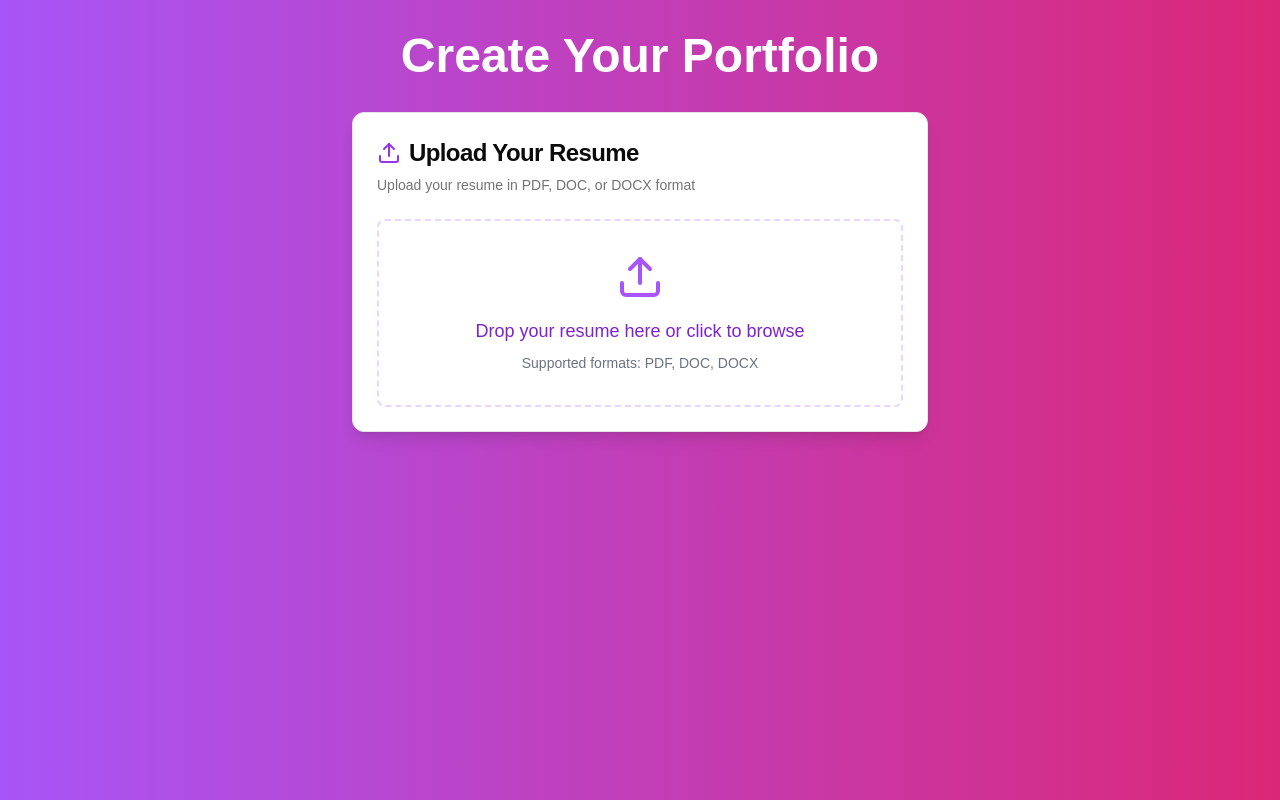
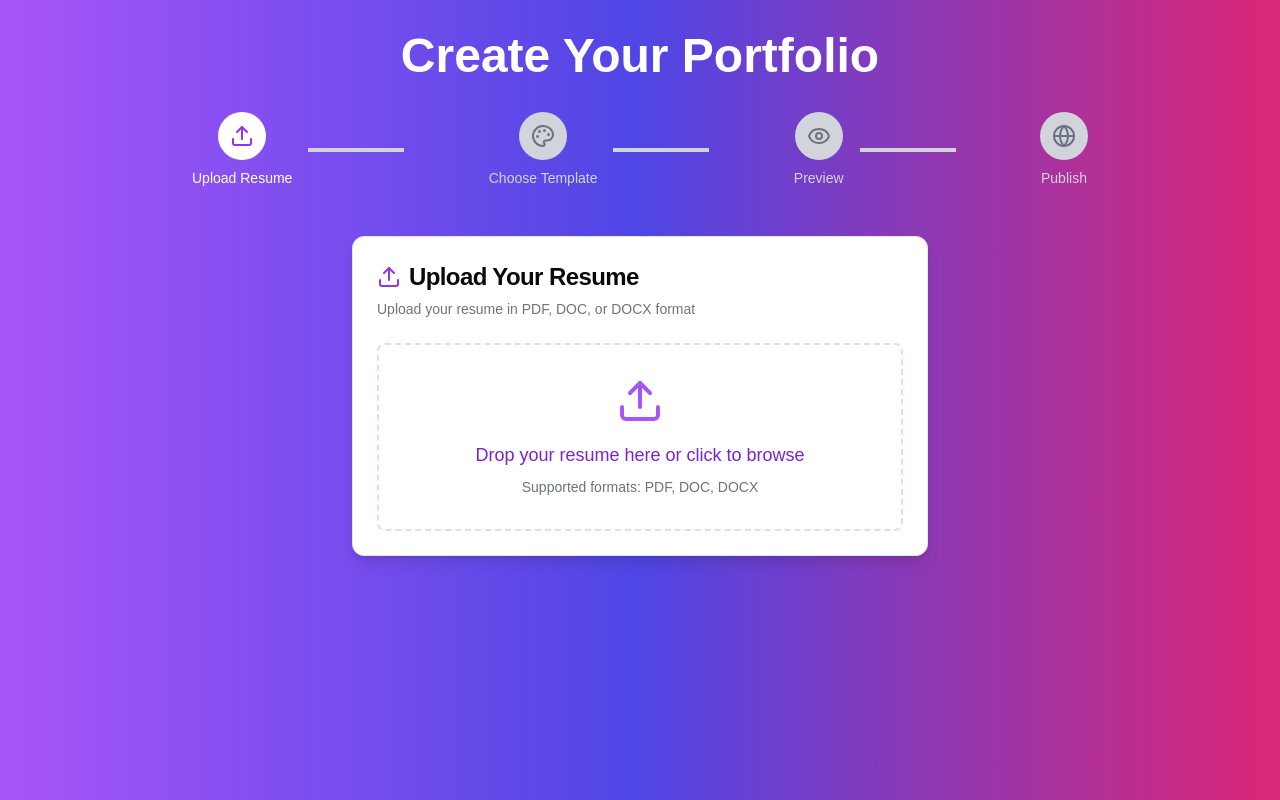
Before and after one commit to hari-shreehari/GeekFolio, a Next.js app: page /uploads in a window 1280 px wide. Built offline with nearby package versions, Linux system fonts and the light colour scheme.

Commit message:
[FIX] Merge Conflict

```diff
--- a/app/uploads/page.tsx
+++ b/app/uploads/page.tsx
@@ -1,6 +1,4 @@
-// Upload.tsx
-'use client'
-
+"use client"
 import { useState } from "react";
 import { useRouter } from "next/navigation";
 import { RefreshCw, Upload as UploadIcon, Palette, Globe, Eye, ArrowLeft, ArrowRight, Check } from 'lucide-react';
@@ -11,7 +9,6 @@ import { BusinessPortfolioComponent as Template1 } from "@/components/Site/Busin
 import { ComprehensiveDataAnalystPortfolio as Template2 } from "@/components/Site/SimpleDataAnalystPortfolio";
 import { TechInnovatorPortfolioComponent as Template3 } from "@/components/Site/TechInnovatorPortfolio";
 import { ResumeData } from "@/utils/types";
-
 const steps = [
   { number: 1, title: "Upload Resume", icon: UploadIcon },
   { number: 2, title: "Choose Template", icon: Palette },
@@ -21,28 +18,19 @@ const steps = [
 
 export default function Upload() {
   const [currentStep, setCurrentStep] = useState(1);
+  const [resumeData, setResumeData] = useState<any>(null);
   const [username, setUsername] = useState('');
   const [selectedTemplate, setSelectedTemplate] = useState<string | null>(null);
   const [file, setFile] = useState<File | null>(null);
   const [aiLoading, setAiLoading] = useState(false);
   const [error, setError] = useState<string | null>(null);
   const [isPreviewMode, setIsPreviewMode] = useState(false);
-  const [resumeData, setResumeData] = useState<ResumeData>({
-    personal_information: [],
-    education: [],
-    experience: [],
-    projects: [],
-    certifications: [],
-    skills: { technical_skills: [], soft_skills: [] },
-    achievements: { awards_honors: [], scholarships: [], competitions: [] },
-    extracurricular_activities: { clubs_organizations: [], volunteer_work: [], leadership_roles: [] },
-    languages: [],
-  });
   const router = useRouter();
 
   const handleFileChange = async (event: React.ChangeEvent<HTMLInputElement>) => {
     const selectedFile = event.target.files?.[0];
     if (!selectedFile) return;
+
     setFile(selectedFile);
     await handleProcessCompletion(selectedFile);
   };
@@ -59,11 +47,69 @@ export default function Upload() {
         method: 'POST',
         body: formData,
       });
+
       if (!response.ok) {
         throw new Error('Failed to process resume');
       }
+
       const parsedData = await response.json();
       const formattedData: ResumeData = JSON.parse(parsedData.structured_json);
+
+      // Personal Information
+      console.log('Formatted Data:', formattedData);
+      const personalInformation = formattedData.personal_information[0];
+      const name = personalInformation.name[0];
+      const phoneNumber = personalInformation.contact_information[0].phone_number[0];
+      const email = personalInformation.contact_information[0].email[0];
+      const githubProfile = personalInformation.github_profile[0];
+      const professionalSummary = personalInformation.objective_summary[0].professional_summary[0];
+
+      console.log('Name:', name);
+      console.log('Phone Number:', phoneNumber);
+      console.log('Email:', email);
+      console.log('GitHub Profile:', githubProfile);
+      console.log('Professional Summary:', professionalSummary);
+
+      // Education
+      const education = formattedData.education;
+      console.log('Education:', education);
+
+      // Experience
+      const experience = formattedData.experience;
+      console.log('Experience:', experience);
+
+      // Projects
+      const projects = formattedData.projects;
+      console.log('Projects:', projects);
+
+      // Certifications
+      const certifications = formattedData.certifications;
+      console.log('Certifications:', certifications);
+
+      // Skills
+      const skills = formattedData.skills;
+      console.log('Technical Skills:', skills.technical_skills);
+      console.log('Soft Skills:', skills.soft_skills);
+
+      // Achievements
+      const achievements = formattedData.achievements;
+      console.log('Awards & Honors:', achievements.awards_honors);
+      console.log('Scholarships:', achievements.scholarships);
+      console.log('Competitions:', achievements.competitions);
+
+      // Extracurricular Activities
+      const extracurricularActivities = formattedData.extracurricular_activities;
+      console.log('Clubs & Organizations:', extracurricularActivities.clubs_organizations);
+      console.log('Volunteer Work:', extracurricularActivities.volunteer_work);
+      console.log('Leadership Roles:', extracurricularActivities.leadership_roles);
+
+      // Languages
+      const languages = formattedData.languages;
+      languages.forEach((language, index) => {
+        console.log(`Language ${index + 1} Proficiency:`, language.language_proficiency);
+        console.log(`Language ${index + 1} Level:`, language.level_of_proficiency);
+      });
+
       setResumeData(formattedData);
       setCurrentStep(2);
     } catch (err) {
@@ -75,6 +121,7 @@ export default function Upload() {
 
   const handleTemplateSelection = (templateName: string) => {
     setSelectedTemplate(templateName);
+    console.log(resumeData)
     setCurrentStep(3);
   };
 
@@ -93,20 +140,28 @@ export default function Upload() {
     }
   };
 
-  const handlePreview = () => setIsPreviewMode(true);
+  const handlePreview = () => {
+    setIsPreviewMode(true);
+  };
 
   const handlePublish = async () => {
     if (!username.trim()) {
       setError('Please enter a username');
       return;
     }
+
     if (!resumeData || !selectedTemplate) {
       setError('Missing required data. Please complete all steps.');
       return;
     }
+
     try {
       const portfolioContent = renderTemplate();
-      const dataToStore = { resumeData, template: selectedTemplate, portfolioContent };
+      const dataToStore = {
+        resumeData,
+        template: selectedTemplate,
+        portfolioContent,
+      };
       localStorage.setItem(`portfolio_${username}`, JSON.stringify(dataToStore));
       router.push(`/portfolio/${username}`);
     } catch (err) {
@@ -117,54 +172,149 @@ export default function Upload() {
   const renderStepContent = () => {
     if (isPreviewMode) {
       return (
-        <div className="w-full max-w-6xl bg-white rounded-lg shadow-lg p-8">
-          <div className="flex justify-between items-center mb-8">
-            <h2 className="text-2xl font-bold">Portfolio Preview</h2>
-            <Button onClick={() => setIsPreviewMode(false)} variant="outline" className="hover:bg-purple-50">
-              <ArrowLeft className="w-4 h-4 mr-2" />Back to Edit
-            </Button>
+        <div className="w-full max-w-6xl">
+          <div className="bg-white rounded-lg shadow-lg p-8">
+            <div className="flex justify-between items-center mb-8">
+              <h2 className="text-2xl font-bold">Portfolio Preview</h2>
+              <Button
+                onClick={() => setIsPreviewMode(false)}
+                variant="outline"
+                className="hover:bg-purple-50"
+              >
+                <ArrowLeft className="w-4 h-4 mr-2" />
+                Back to Edit
+              </Button>
+            </div>
+            {renderTemplate()}
           </div>
-          {renderTemplate()}
         </div>
       );
     }
+
     switch (currentStep) {
       case 1:
         return (
-          <Card className="w-full max-w-xl bg-white shadow-lg">
+          <Card className="w-full max-w-xl bg-white shadow-lg hover:shadow-xl transition-shadow duration-300">
             <CardHeader>
-              <CardTitle className="flex items-center text-2xl"><UploadIcon className="mr-2 text-purple-600" />Upload Your Resume</CardTitle>
-              <CardDescription>Upload your resume in PDF, DOC, or DOCX format</CardDescription>
+              <CardTitle className="flex items-center text-2xl">
+                <UploadIcon className="mr-2 text-purple-600" />
+                Upload Your Resume
+              </CardTitle>
+              <CardDescription>
+                Upload your resume in PDF, DOC, or DOCX format
+              </CardDescription>
             </CardHeader>
             <CardContent>
               <div className="border-2 border-dashed border-purple-200 rounded-lg p-8 text-center">
-                <input type="file" id="resume-upload" className="sr-only" onChange={handleFileChange} accept=".pdf,.doc,.docx" />
-                <label htmlFor="resume-upload" className="flex flex-col items-center cursor-pointer">
+                <input
+                  type="file"
+                  id="resume-upload"
+                  className="sr-only"
+                  onChange={handleFileChange}
+                  accept=".pdf,.doc,.docx"
+                />
+                <label
+                  htmlFor="resume-upload"
+                  className="flex flex-col items-center justify-center cursor-pointer"
+                >
                   <UploadIcon className="w-12 h-12 text-purple-500 mb-4" />
-                  <span className="text-lg font-medium text-purple-700">{file ? file.name : "Drop your resume here or click to browse"}</span>
-                  <span className="text-sm text-gray-500 mt-2">Supported formats: PDF, DOC, DOCX</span>
+                  <span className="text-lg font-medium text-purple-700">
+                    {file ? file.name : "Drop your resume here or click to browse"}
+                  </span>
+                  <span className="text-sm text-gray-500 mt-2">
+                    Supported formats: PDF, DOC, DOCX
+                  </span>
                 </label>
               </div>
-              {aiLoading && <div className="mt-6 p-4 bg-purple-50 rounded-lg"><RefreshCw className="h-6 w-6 animate-spin text-purple-600" /><span className="ml-2 font-medium text-purple-700">Processing your resume...</span></div>}
+              {aiLoading && (
+                <div className="flex items-center justify-center mt-6 p-4 bg-purple-50 rounded-lg">
+                  <RefreshCw className="h-6 w-6 animate-spin text-purple-600" />
+                  <span className="ml-2 font-medium text-purple-700">Processing your resume...</span>
+                </div>
+              )}
             </CardContent>
           </Card>
         );
+
       case 2:
-        return <ColorfulTemplateSelection onSelectTemplate={handleTemplateSelection} />;
+        return (
+          <Card className="w-full max-w-4xl bg-white shadow-lg">
+            <CardHeader>
+              <CardTitle className="flex items-center text-2xl">
+                <Palette className="mr-2 text-purple-600" />
+                Choose Your Template
+              </CardTitle>
+              <CardDescription>
+                Select a template that best represents your professional identity
+              </CardDescription>
+            </CardHeader>
+            <CardContent>
+              <ColorfulTemplateSelection onSelectTemplate={handleTemplateSelection} />
+            </CardContent>
+          </Card>
+        );
+
       case 3:
         return (
           <Card className="w-full max-w-xl bg-white shadow-lg">
-            <CardHeader><CardTitle className="flex items-center text-2xl"><Eye className="mr-2 text-purple-600" />Preview Your Portfolio</CardTitle></CardHeader>
-            <CardContent><Button onClick={handlePreview} className="w-full bg-purple-600 hover:bg-purple-700 text-white"><Eye className="w-4 h-4 mr-2" />Preview Portfolio</Button></CardContent>
+            <CardHeader>
+              <CardTitle className="flex items-center text-2xl">
+                <Eye className="mr-2 text-purple-600" />
+                Preview Your Portfolio
+              </CardTitle>
+              <CardDescription>
+                Take a look at how your portfolio will appear
+              </CardDescription>
+            </CardHeader>
+            <CardContent className="space-y-4">
+              <Button
+                onClick={handlePreview}
+                className="w-full bg-purple-600 hover:bg-purple-700 text-white"
+              >
+                <Eye className="w-4 h-4 mr-2" />
+                Preview Portfolio
+              </Button>
+              <Button
+                onClick={() => setCurrentStep(4)}
+                className="w-full bg-green-600 hover:bg-green-700 text-white"
+              >
+                <ArrowRight className="w-4 h-4 mr-2" />
+                Continue to Publish
+              </Button>
+            </CardContent>
           </Card>
         );
+
       case 4:
         return (
           <Card className="w-full max-w-xl bg-white shadow-lg">
-            <CardHeader><CardTitle className="flex items-center text-2xl"><Globe className="mr-2 text-purple-600" />Publish Your Portfolio</CardTitle></CardHeader>
+            <CardHeader>
+              <CardTitle className="flex items-center text-2xl">
+                <Globe className="mr-2 text-purple-600" />
+                Publish Your Portfolio
+              </CardTitle>
+              <CardDescription>
+                Choose your unique username and publish your portfolio
+              </CardDescription>
+            </CardHeader>
             <CardContent className="space-y-4">
-              <input type="text" value={username} onChange={(e) => setUsername(e.target.value)} placeholder="Choose your username" className="w-full px-4 py-2 border rounded-lg" />
-              <Button onClick={handlePublish} className="w-full bg-green-600 hover:bg-green-700 text-white"><Check className="w-4 h-4 mr-2" />Publish Portfolio</Button>
+              <div className="space-y-2">
+                <label className="text-sm font-medium text-gray-700">Username</label>
+                <input
+                  type="text"
+                  value={username}
+                  onChange={(e) => setUsername(e.target.value)}
+                  placeholder="Choose your username"
+                  className="w-full px-4 py-2 border rounded-lg focus:outline-none focus:ring-2 focus:ring-purple-500"
+                />
+              </div>
+              <Button
+                onClick={handlePublish}
+                className="w-full bg-green-600 hover:bg-green-700 text-white"
+              >
+                <Check className="w-4 h-4 mr-2" />
+                Publish Portfolio
+              </Button>
             </CardContent>
           </Card>
         );
@@ -172,11 +322,62 @@ export default function Upload() {
   };
 
   return (
-    <div className="min-h-screen flex flex-col items-center bg-gradient-to-r from-purple-500 to-pink-600 p-8">
-      <h1 className="text-5xl font-extrabold text-white mb-8">Create Your Portfolio</h1>
+    <div className="min-h-screen flex flex-col items-center justify-start bg-gradient-to-r from-purple-500 via-indigo-600 to-pink-600 p-8 transition-all">
+      <h1 className="text-5xl font-extrabold text-white mb-8 text-center">
+        Create Your Portfolio
+      </h1>
+
+      {!isPreviewMode && (
+        <div className="flex justify-center mb-12 w-full max-w-4xl">
+          <div className="flex items-center w-full justify-between">
+            {steps.map((step, index) => (
+              <div key={step.number} className="flex items-center">
+                <div className="flex flex-col items-center">
+                  <div className={`w-12 h-12 rounded-full flex items-center justify-center transition-all duration-300 ${
+                    currentStep >= step.number
+                      ? 'bg-white text-purple-600'
+                      : 'bg-gray-300 text-gray-500'
+                  }`}>
+                    <step.icon className="w-6 h-6" />
+                  </div>
+                  <span className={`mt-2 text-sm font-medium ${
+                    currentStep >= step.number ? 'text-white' : 'text-gray-300'
+                  }`}>
+                    {step.title}
+                  </span>
+                </div>
+                {index < steps.length - 1 && (
+                  <div className={`h-1 w-24 mx-4 transition-all duration-300 ${
+                    currentStep > step.number ? 'bg-white' : 'bg-gray-300'
+                  }`} />
+                )}
+              </div>
+            ))}
+          </div>
+        </div>
+      )}
+
       {renderStepContent()}
-      {error && <div className="mt-4 p-4 bg-red-100 text-red-700 rounded-lg flex items-center"><span className="mr-2">⚠️</span>{error}</div>}
-      {!isPreviewMode && currentStep > 1 && <Button onClick={() => setCurrentStep((current) => current - 1)} variant="outline" className="bg-white text-purple-600 border-purple-300"><ArrowLeft className="w-4 h-4 mr-2" />Back</Button>}
+
+      {error && (
+        <div className="mt-4 p-4 bg-red-100 text-red-700 rounded-lg flex items-center">
+          <span className="mr-2">⚠️</span>
+          {error}
+        </div>
+      )}
+
+      {!isPreviewMode && currentStep > 1 && (
+        <div className="mt-6">
+          <Button
+            onClick={() => setCurrentStep(current => current - 1)}
+            variant="outline"
+            className="bg-white text-purple-600 border-purple-300 hover:bg-purple-50"
+          >
+            <ArrowLeft className="w-4 h-4 mr-2" />
+            Back
+          </Button>
+        </div>
+      )}
     </div>
   );
 }
```
